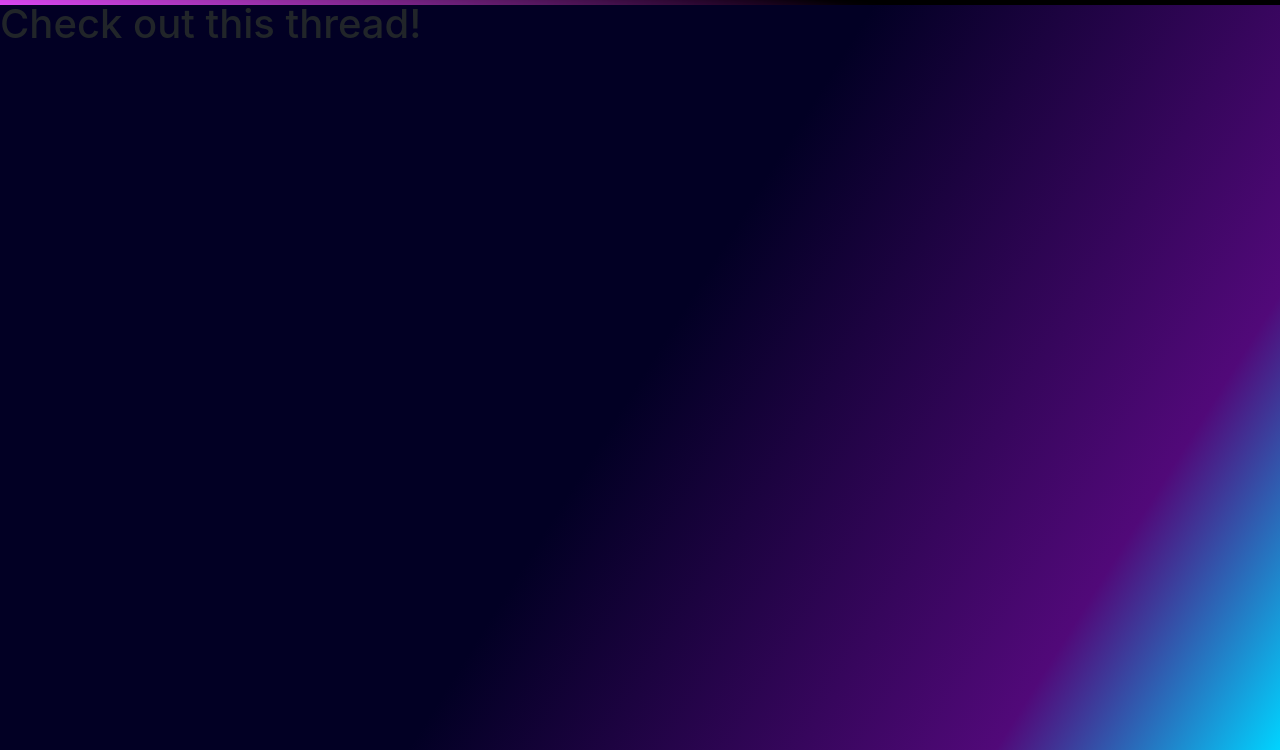
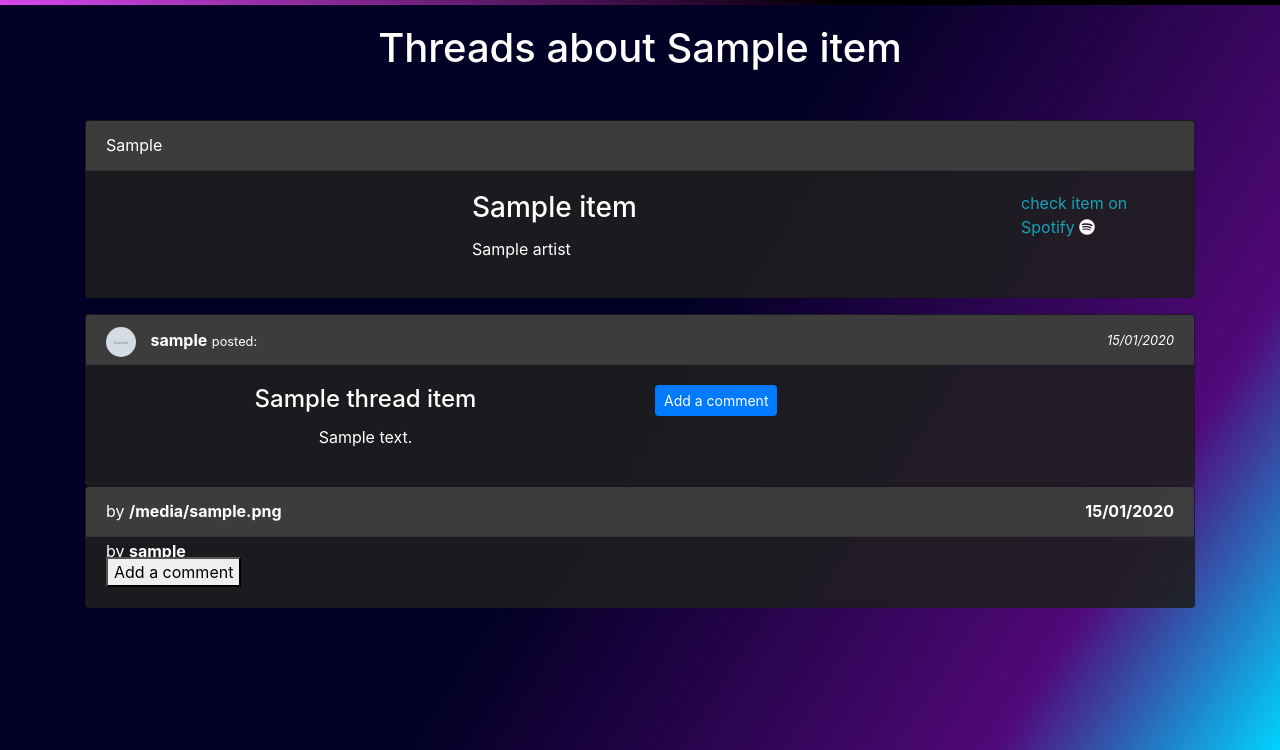
Before and after one commit to irkenn/capstone_1, a Flask app: template templates/threads/detail.html in a window 1280 px wide. Shown: the part 50-800 px from the top of the page. Run offline with Flask 2, Linux system fonts and the light colour scheme; tables that the repository leaves empty hold one stand-in row (values such as "Sample post"); the template is opened without the code that fills it: values that come from a table or form of the project are taken from there, most other values are stand-ins (such as "Sample title", 1, 10 or a date in 2020); grey boxes marked "Sample" are stand-in pictures; some libraries are stand-ins or nearby versions.

Commit message:
24 mar commit

```diff
--- a/static/stylesheets/style.css
+++ b/static/stylesheets/style.css
@@ -59,15 +59,24 @@ hr{
 
 div.card-header{
     background-color: #404040e3;
+    height: 50px;
 }
+
+/* a.header-info-text{
+    font-size: .80rem;
+} */
 
 div.card{
     background-color: #1f1f1fe3;
 }
 
 
-
 img.card-image{
     height: 150px;
     width: 150px;
 }
+
+/* check if this still does apply */
+div.comment-card{
+    background-color: #343333e3;
+}
--- a/templates/threads/detail.html
+++ b/templates/threads/detail.html
@@ -2,77 +2,134 @@
 
 {% block content %}
 
-<h1>Check out this thread!</h1>
+<div class="container ">
+  <div class="py-4 text-white text-center">
+    <!-- i need more padding in here, a jumbotron is too big -->
+    <h1 class="h-1">Threads about {{ item.name }}</h1>
+  </div>
+</div>
 
 
-
-{% if item_type == "albums" %}
-<div class="col-lg-4 col-md-6 col-12">
-    <div class="card user-card">
-      <div class="card-inner">
-        <div class="card-contents">
-          {% if spotify_item.images %}
-            <img src=" {{ spotify_item.images[1].url }}" alt="image of the artist" class="card-image">
+<div class="container">
+  <div class="py-3">
+    <div class="card">
+      <div class="card-header text-white">
+        {{item_type}}
+      </div>
+      <div class="card-body text-white">
+        <div class="row">
+            <div class="col-4">
+                {% if item_type == "artists" or item_type == "albums"%}
+                  {% if item.images %}
+                    <img src="{{ item.images[1].url }}" alt="image of the {{item_type}}" class="card-image d-none d-md-inline">
+                  {% else %}
+                    <img src="/static/images/default-pic.png" alt="image of the artist" class="card-image d-none d-md-inline">
+                  {% endif %}
+                {% elif item_type == "tracks" %}
+                  {% if item.album.images %}
+                    <img src=" {{ item.album.images[1].url }}" alt="image of the artist" class="card-image">
                   {% else %}
                     <img src="/static/images/default-pic.png" alt="image of the artist" class="card-image">
                   {% endif %}
-          <p>{{ spotify_item.name }}</p>
+                {% endif %}
+
+            </div>
+          <div class="col-6">
+            <h3 class="card-title">{{item.name}}</h3>
             {% set artist_list = [] %}
-          {% for artist in spotify_item.artists %}
+            {% for artist in item.artists %}
               {% set _ = artist_list.append(artist.name) %}
             {% endfor %}
             <p> {{ artist_list|join(", ") }} </p>
-          <p>{{ spotify_item['release_date'][0:4]}}</p>
-          <p> Tracks: {{ spotify_item['total_tracks'] }}</p>
-          <a href="{{ spotify_item.external_urls.spotify }}" target="_blank">check album on Spotify!</a>
+            {% if item_type == "albums" %}
+                <p>{{ item['release_date'][0:4]}}</p>
+                <p> Tracks: {{ item['total_tracks'] }}</p>
+            {% elif item_type == "artists" %}
+              <p>{{ '{:,}'.format(item.followers.total) }} following</p>
+            {% elif item_type == "tracks" %}
+              <p> {{ item.album.release_date[0:4]}}</p>
+              <p id="album">album: {{ item.album.name }}</p>
+            {% endif %}
+          </div>
+          <div class="col-2">
+            <a class="text-info" href="{{ item.external_urls.spotify }}" target="_blank"> check item on Spotify <i class="fab fa-spotify text-white"></i> </a>
+          </div>
         </div>
       </div>
     </div>
   </div>
 
-  {% elif item_type == "tracks" %}
-  <div class="col-lg-4 col-md-6 col-12">
-    <div class="card user-card">
-      <div class="card-inner">
-        <div class="card-contents">
-          <p id="track-name">{{ spotify_item.name }}</p>
-          {% set artist_list = [] %}
-          {% for artist in spotify_item.artists %}
-          {% set _ = artist_list.append(artist.name) %}
-          {% endfor %}
-          <p> {{ artist_list|join(", ") }} </p>
-          <p id="album"> {{ spotify_item.album.name }}</p>
+  <div class="card text-white">
+    <div class="card-header">
+      <div class="row">
+        <div class="col-6">
 
-          {% if spotify_item.album.images %}
-            <img src=" {{ spotify_item.album.images[1].url }}" alt="image of the artist" class="card-image">
-          {% else %}
-            <img src="/static/images/default-pic.png" alt="missing image of the artist" class="card-image">
-          {% endif %}
-          <p> {{ spotify_item.album.release_date[0:4]}}</p>
-          <a href="{{ spotify_item.external_urls.spotify }}" target="_blank">check track on Spotify!</a>
+          <!-- picture here -->
+          <a class="text-decoration-none text-reset header-info-text" href="/users/{{ thread_item.user.id }}" >
+            <img class="rounded-circle" id="profile-pic" src="{{ thread_item.user.image_url }}" alt="{{ thread_item.user.username}}">
+            <b>{{thread_item.user.username}}</b>
+          </a>
+          <small>posted:</small>
         </div>
+        <div class="col-6 text-right">
+          <small class="muted"> <i>{{ thread_item.timestamp.strftime('%d/%m/%Y') }} </i></small>
+        </div>
+      </div>
+    </div>
+    <div class="card-body row">
+        <div class="col-6">
+          <h4 class="card-title text-center">{{ thread_item.title }}</h4>
+          <p class="text-center">{{ thread_item.description }}</p>
+        </div>
+        <div class="col-6">
+            <button class="btn btn-primary btn-sm pull-right"> <i class="fa-comment-plus-square"></i>Add a comment</button>
+        </div>
+
+      </div>
+  </div>
+  {% if thread_item.comments%}
+
+    {% for comment in thread_item.comments%}
+
+
+    <div class="card text-white">
+      <div class="card-header">
+        <div class="row">
+          <div class="col-6">
+            <p>by <b>{{comment.user.image_url}}</b></p>
+            <p>by <b>{{comment.user.username}}</b></p>
+          </div>
+          <div class="col-6 text-right">
+            <p> <b>{{ thread_item.timestamp.strftime('%d/%m/%Y') }}</b></p>
           </div>
         </div>
       </div>
 
-{% elif item_type == "artists" %}
-<div class="col-lg-4 col-md-6 col-12">
-  <div class="card user-card">
-    <div class="card-inner">
-      <div class="card-contents">
-        <p id="artist-name">{{ spotify_item.name }}</p>
-        {% if spotify_item.images %}
-          <img src=" {{ spotify_item.images[1].url }}" alt="image of the artist" class="card-image">
-        {% else %}
-          <img src="/static/images/default-pic.png" alt="image of the artist" class="card-image">
-        {% endif %}
-        <p>{{ '{:,}'.format(spotify_item['followers']['total']) }} following</p>
-        <a href="{{ spotify_item.external_urls.spotify }}" target="_blank">check artist on Spotify!</a>
+      <!-- i need to check the code starting from here
+      1) How can I add a comment to the page? is it going to be a form   -->
+      <div class="card-body row">
+        <div class="col-2">
+          <button> Add a comment </button>
         </div>
       </div>
+
+      {% endfor %}
+
+    {% elif not thread_item.comments %}
+      <div class="card text-white comment-card">
+        <small class="text-white text-center text-muted my-auto "> - - No comments on this thread - -</small>
       </div>
+
     </div>
+
+
   {% endif %}
+
+<!-- let's add a "No comments yet" if there are no comments in the thread -->
+
+<!-- they should be in the same jumbotron -->
+
+</div>
 
 
 
```
Also changed, not shown: search_tools.py (+14 -0 lines), templates/threads/add.html (+47 -78 lines), templates/threads/search.html (+18 -8 lines), threads_tools.py (+5 -4 lines). Lines whose indentation alone changed are shown as unchanged.
